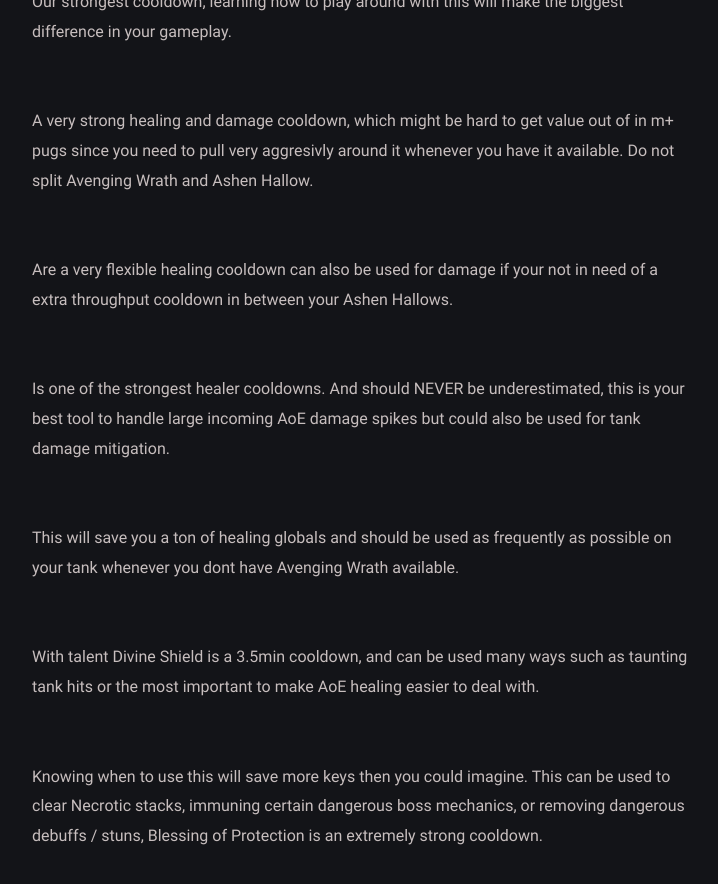
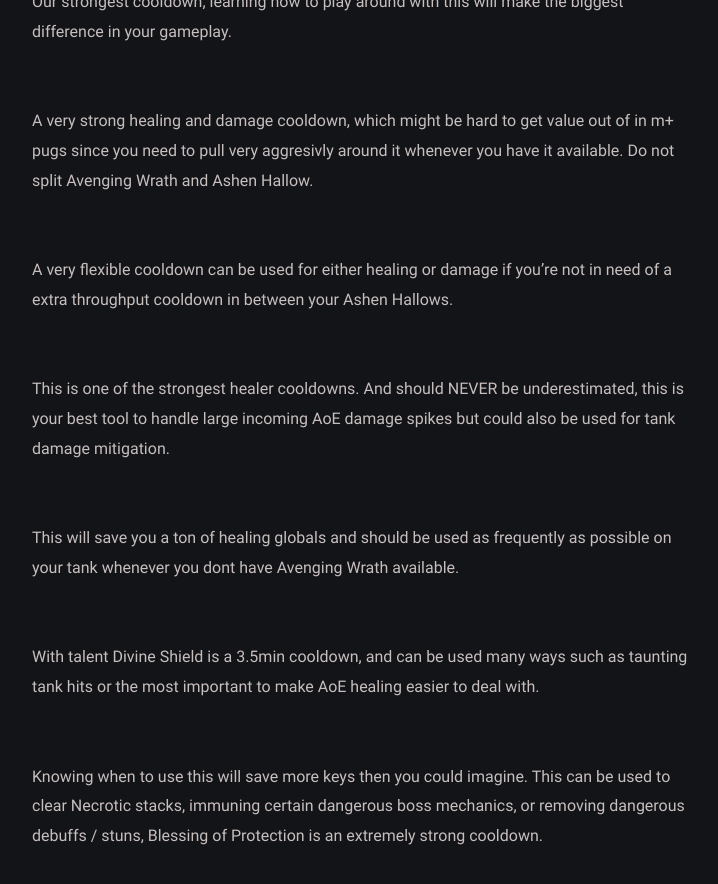
Before and after one commit to BetterThanWowhead/BetterThanWowhead.github.io, a Jekyll site: the page built from pages/M+/playstyle.md, in a window 1280 px wide and 900 px high, scrolled down 412 px. Shown: the top 884 px of the window, without its empty margins (278-996 px from the left). Built offline with Jekyll 4.4.1, drawn with Linux system fonts in a browser that asks for light colours; a script that is not in the unit is left out.

Commit message:
Update playstyle.md

```diff
--- a/pages/M+/playstyle.md
+++ b/pages/M+/playstyle.md
@@ -20,11 +20,11 @@ A very strong healing and damage cooldown, which might be hard to get value out
 
 #### **<a href="https://www.wowhead.com/spell=105809/holy-avenger" data-wowhead="spell=105809"></a>**
 
-Are a very flexible healing cooldown can also be used for damage if your not in need of a extra throughput cooldown in between your Ashen Hallows.
+A very flexible cooldown can be used for either healing or damage if you're not in need of a extra throughput cooldown in between your Ashen Hallows.
 
 #### **<a href="https://www.wowhead.com/spell=317929/aura-mastery" data-wowhead="spell=317929"></a>**
 
-Is one of the strongest healer cooldowns. And should NEVER be underestimated, this is your best tool to handle large incoming AoE damage spikes but could also be used for tank damage mitigation.
+This is one of the strongest healer cooldowns. And should NEVER be underestimated, this is your best tool to handle large incoming AoE damage spikes but could also be used for tank damage mitigation.
 
 #### **<a href="https://www.wowhead.com/spell=6940/blessing-of-sacrifice" data-wowhead="spell=6940"></a>**
 
```
